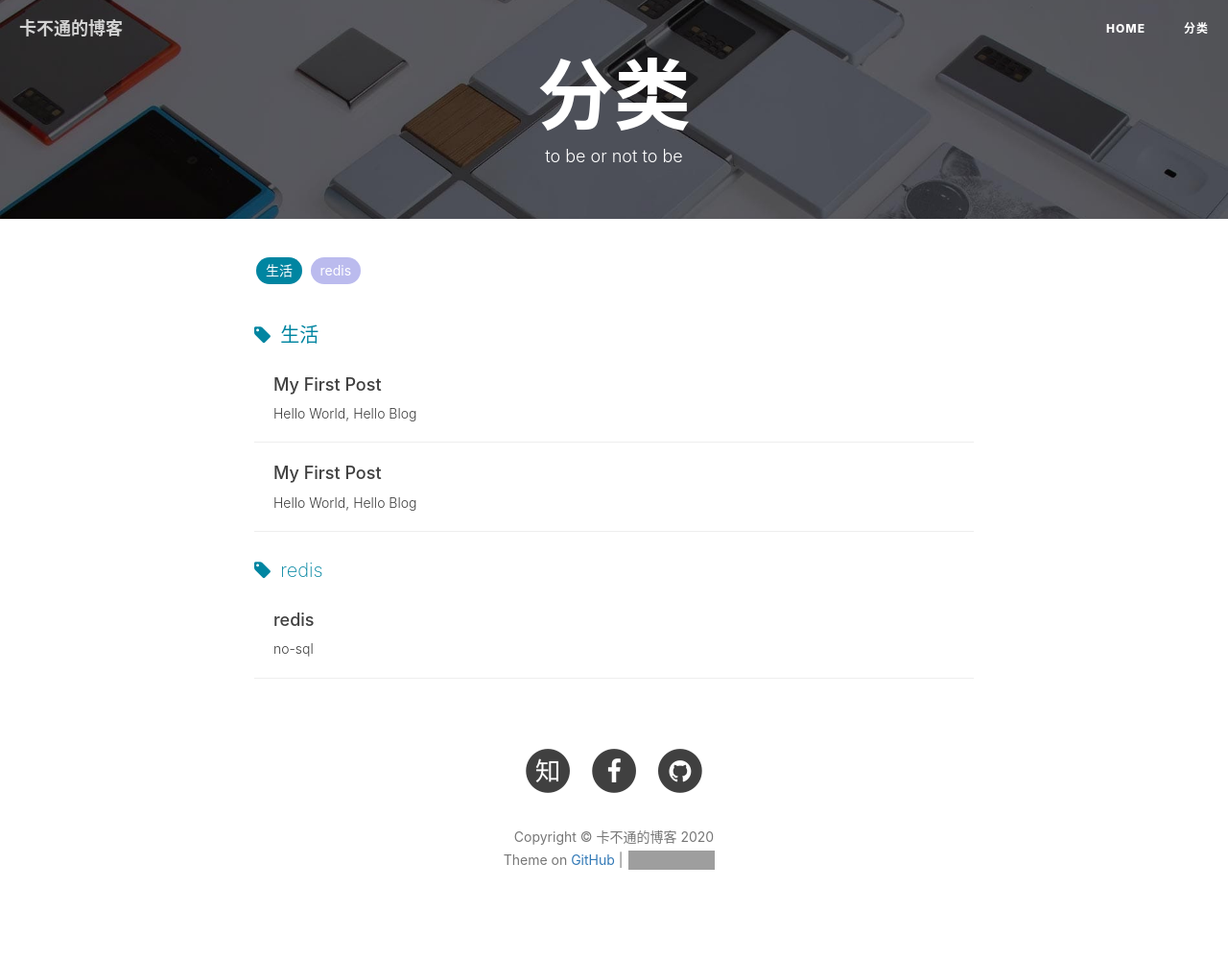
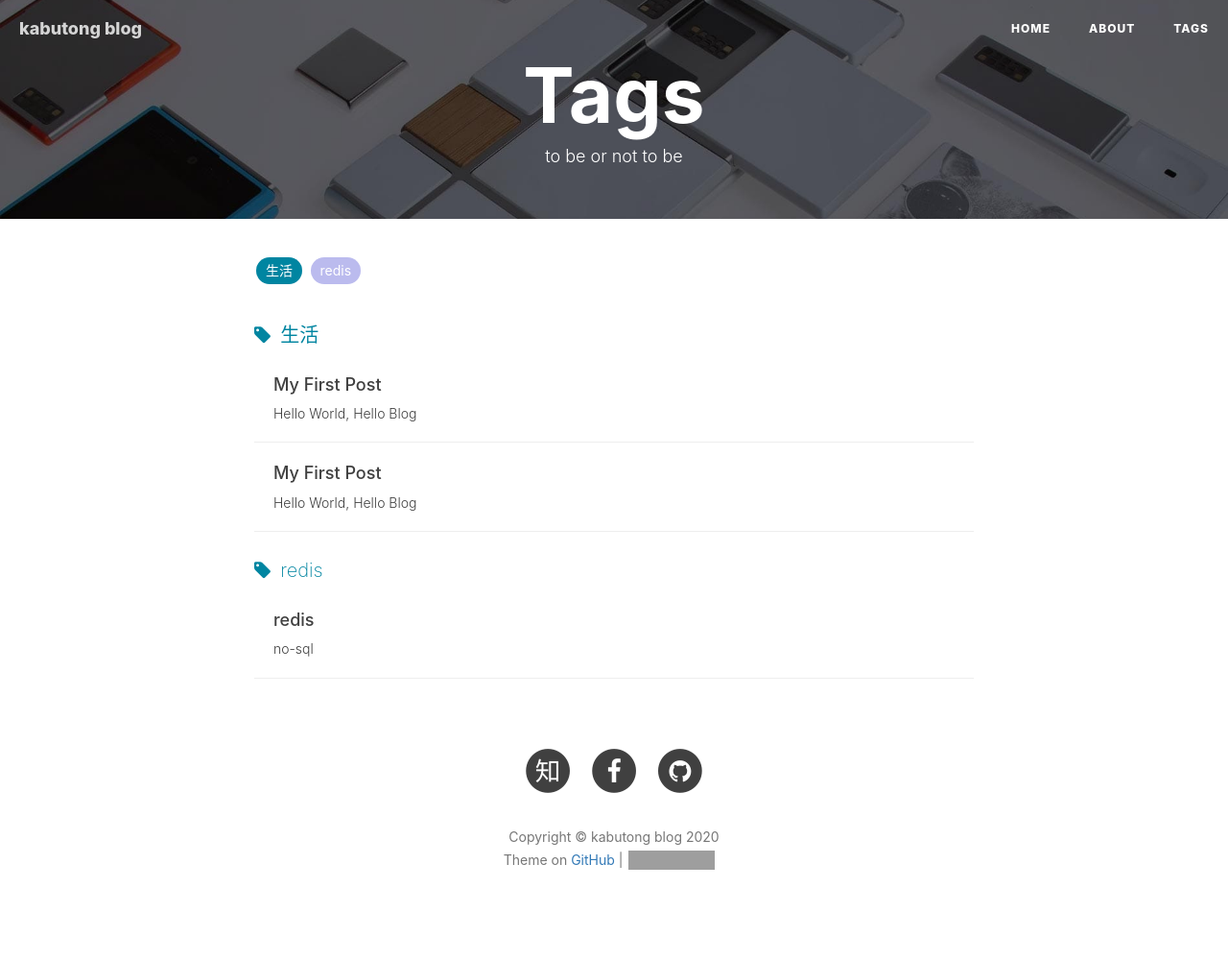
Before and after one commit to loveyunye/loveyunye.github.io, a Jekyll site: the page built from tags.html, in a window 1280 px wide. Shown: the whole page at 96% size. Built offline with Jekyll 4.4.1, drawn with Linux system fonts in a browser that asks for light colours; nearby versions of some CDN libraries; comment, search, counter and statistics services are not loaded; grey boxes are pictures that could not be loaded.

Commit message:
nav config

```diff
--- a/_config.yml
+++ b/_config.yml
@@ -1,5 +1,5 @@
 # Site settings
-title: 卡不通的博客
+title: kabutong blog
 SEOTitle: 卡不通的博客
 header-img: img/post-bg-desk.jpg
 email: kabutong@qq.com
--- a/_layouts/page.html
+++ b/_layouts/page.html
@@ -8,7 +8,8 @@
         <div class="row">
             <div class="col-lg-8 col-lg-offset-2 col-md-10 col-md-offset-1 ">
                 <div class="site-heading">
-                    <h1>{% if page.title %}{{ page.title }}{% else %}{{ site.title }}{% endif %}</h1>
+                    <!-- <h1>{% if page.title %}{{ page.title }}{% else %}{{ site.title }}{% endif %}</h1> -->
+                    <h1>卡不通的博客</h1>
                     <!--<hr class="small">-->
                     <span class="subheading">{{ page.description }}</span>
                 </div>
--- a/about.html
+++ b/about.html
@@ -1,6 +1,6 @@
 ---
 layout: page
-title: "关于""
+title: "About"
 description: "Hey, this is Kabutong."
 header-img: "img/post-bg-rwd.jpg"
 ---
--- a/tags.html
+++ b/tags.html
@@ -1,5 +1,5 @@
 ---
-title: 分类
+title: Tags
 layout: default
 description: to be or not to be
 header-img: "img/tag-bg.jpg"
```
